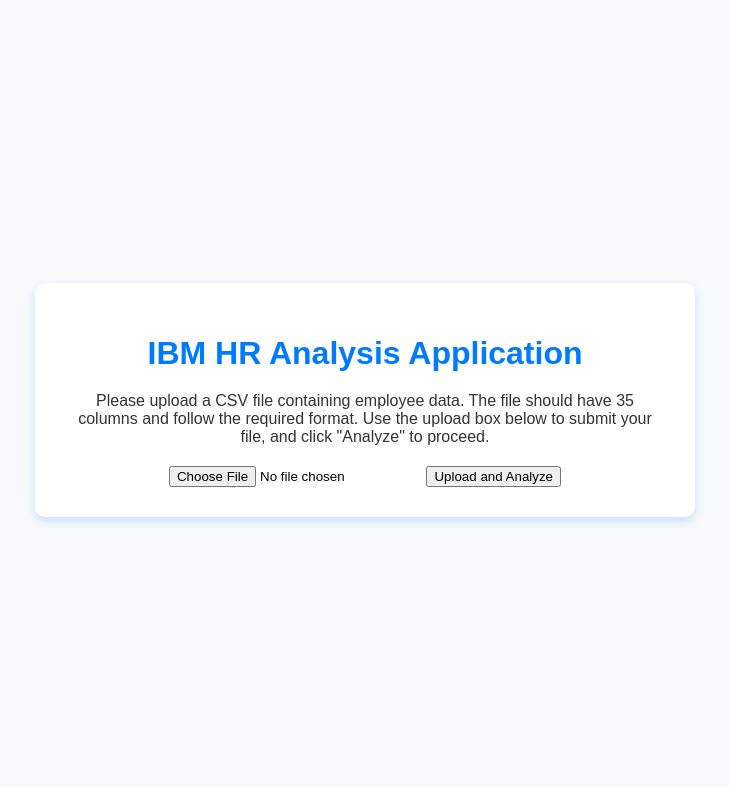
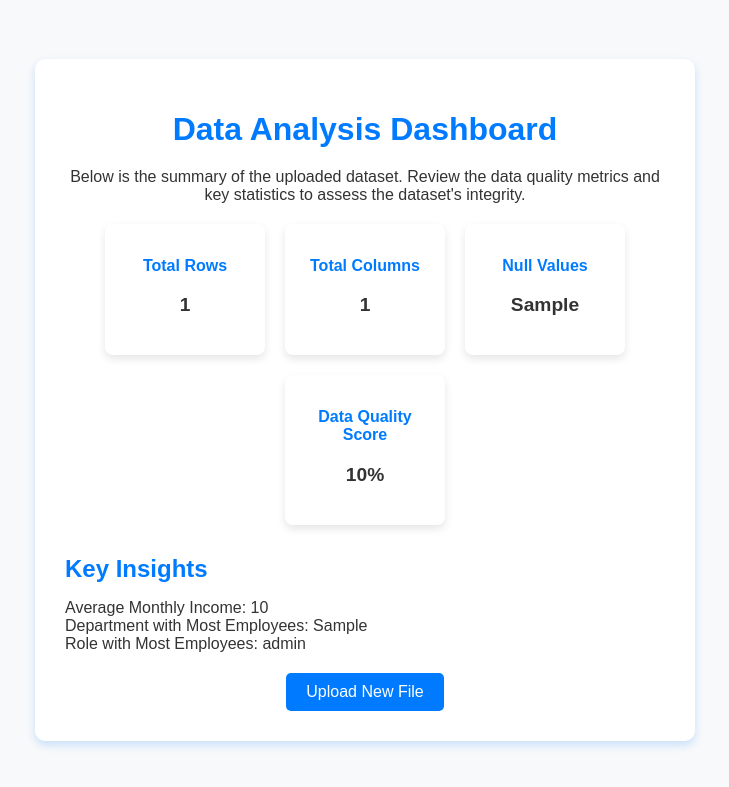
Before and after one commit to shivapaknegar/HR-analysis-app, a Flask app: template templates/analysis.html in a window 1280 px wide. Shown: the top 787 px of the page, without its empty margins (275-1004 px from the left). Run offline with Flask 3, Linux system fonts and the light colour scheme; the template is opened without the code that fills it: most values are stand-ins (such as "Sample title", 1, 10 or a date in 2020).

Commit message:
Update analysis.html

```diff
--- a/templates/analysis.html
+++ b/templates/analysis.html
@@ -4,20 +4,49 @@
     <meta charset="UTF-8">
     <meta name="viewport" content="width=device-width, initial-scale=1.0">
     <link rel="stylesheet" href="/static/style.css">
-    <title>IBM HR Analysis App</title>
+    <title>Data Analysis Dashboard</title>
 </head>
 <body>
     <div class="container">
-        <h1>IBM HR Analysis Application</h1>
+        <h1>Data Analysis Dashboard</h1>
         <p class="description">
-            Please upload a CSV file containing employee data. The file should have 35 columns and follow the required format. Use the upload box below to submit your file, and click "Analyze" to proceed.
+            Below is the summary of the uploaded dataset. Review the data quality metrics and key statistics to assess the dataset's integrity.
         </p>
-        <form action="/upload" method="POST" enctype="multipart/form-data">
-            <div class="upload-box">
-                <input type="file" name="file" accept=".csv">
-                <button type="submit">Upload and Analyze</button>
+
+        <!-- Data Quality Summary -->
+        <div class="dashboard">
+            <div class="card">
+                <h2>Total Rows</h2>
+                <p>{{ data_summary['total_rows'] }}</p>
             </div>
-        </form>
+            <div class="card">
+                <h2>Total Columns</h2>
+                <p>{{ data_summary['total_columns'] }}</p>
+            </div>
+            <div class="card">
+                <h2>Null Values</h2>
+                <p>{{ data_summary['null_values'] }}</p>
+            </div>
+            <div class="card">
+                <h2>Data Quality Score</h2>
+                <p>{{ data_quality_score }}%</p>
+            </div>
+        </div>
+
+        <!-- Additional Insights -->
+        <div class="insights">
+            <h2>Key Insights</h2>
+            <ul>
+                <li>Average Monthly Income: {{ insights['average_income'] }}</li>
+                <li>Department with Most Employees: {{ insights['largest_department'] }}</li>
+                <li>Role with Most Employees: {{ insights['largest_role'] }}</li>
+            </ul>
+        </div>
+
+        <!-- Navigation Buttons -->
+        <div class="actions">
+            <a href="/" class="button">Upload New File</a>
+        </div>
     </div>
 </body>
 </html>
```
